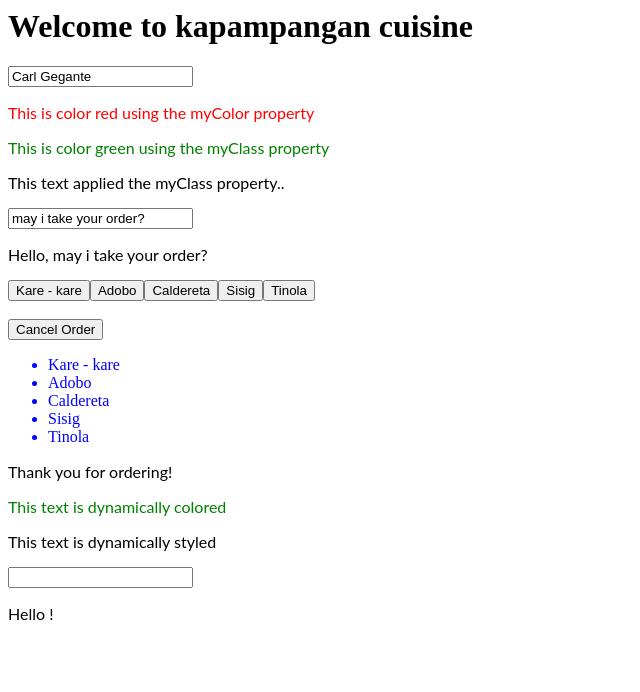
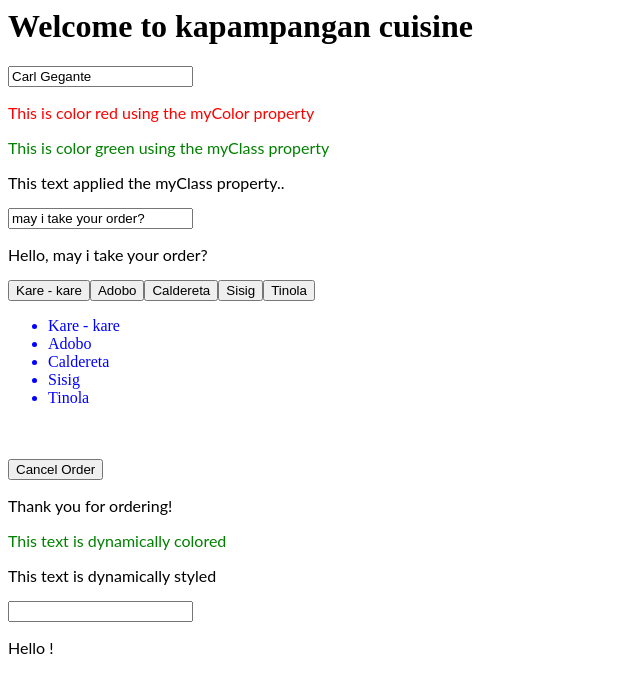
Before and after one commit to CarlLamar/DirectiveDemoActivity, an Angular app: page / in a window 1280 px wide. Shown: the top 692 px of the page, without its empty margins (0-640 px from the left). Built offline with nearby package versions, Linux system fonts and the light colour scheme.

Commit message:
2 files modified

```diff
--- a/src/app/about/about.component.html
+++ b/src/app/about/about.component.html
@@ -1,3 +1 @@
-<p>
-about works!
-</p>
+<p>about works!</p>
--- a/src/app/app.component.html
+++ b/src/app/app.component.html
@@ -25,6 +25,14 @@
 <button (click)="onButtonClick4()">Sisig</button>
 <button (click)="onButtonClick5()">Tinola</button>
 
+<!-- ngFor Directive -->
+
+<ul>
+  <li *ngFor="let item of items" [ngStyle]="{ color: othercolor }">
+    {{ item }}
+  </li>
+</ul>
+
 <p *ngIf="message">{{ message }}</p>
 <br />
 <br />
@@ -34,14 +42,6 @@
 <ng-template [ngIf]="showElement">
   <p>This element is displayed if showElement is true</p>
 </ng-template>
-
-<!-- ngFor Directive -->
-
-<ul>
-  <li *ngFor="let item of items" [ngStyle]="{ color: othercolor }">
-    {{ item }}
-  </li>
-</ul>
 
 <!-- ngSwitch Directive -->
 
```
